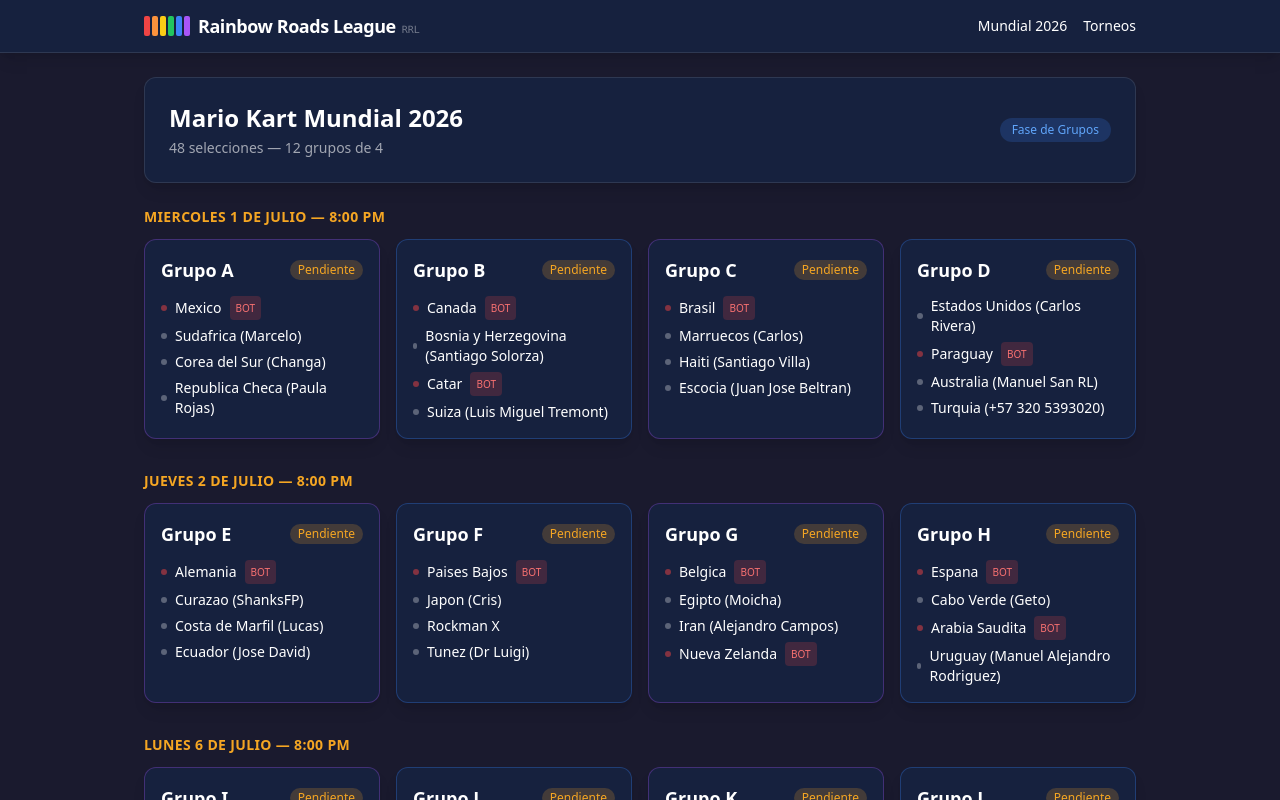
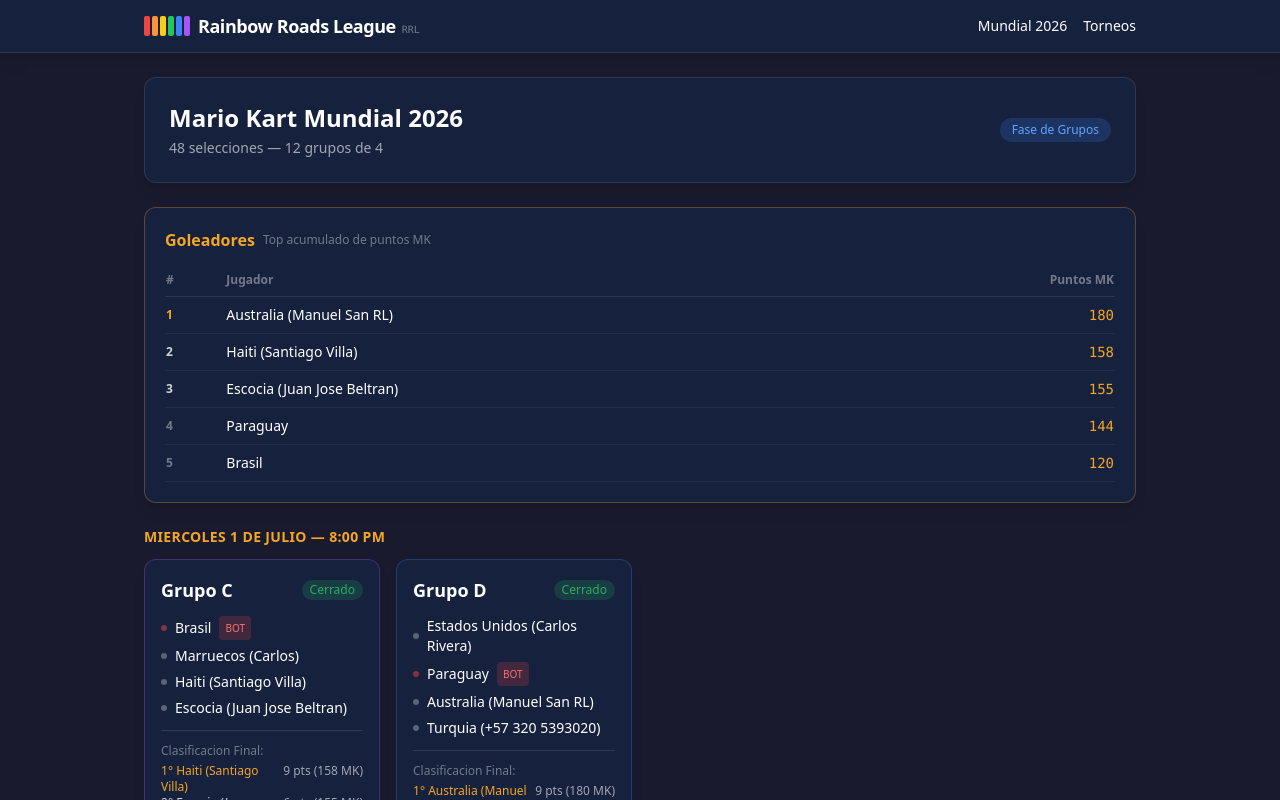
Before and after one commit to N00A/RRL-Vercel, a Next.js app: page /mundial in a window 1280 px wide. Shown: the top 800 px of the page. Built offline with nearby package versions, Linux system fonts and the light colour scheme.

Commit message:
feat: se agregan datos de jornada de mundial y se agrega lista de goeladores

```diff
--- a/app/api/tournament/route.ts
+++ b/app/api/tournament/route.ts
@@ -1,10 +1,12 @@
 import { NextResponse } from "next/server";
 import { readTournament } from "@/lib/tournament-storage";
+import { computeTopScorers } from "@/lib/tournament-scoring";
 
 export async function GET() {
   try {
     const state = await readTournament();
-    return NextResponse.json(state);
+    const topScorers = computeTopScorers(state);
+    return NextResponse.json({ ...state, topScorers });
   } catch {
     return NextResponse.json(
       { error: "Failed to read tournament state" },
--- a/app/mundial/page.tsx
+++ b/app/mundial/page.tsx
@@ -2,6 +2,8 @@
 
 import { useState, useEffect } from "react";
 import type { TournamentState, GroupStage, EliminationRoom } from "@/types/tournament";
+
+type TopScorer = { playerId: string; totalMkPoints: number };
 
 const PHASE_LABELS: Record<string, string> = {
   GROUPS: "Fase de Grupos",
@@ -36,6 +38,7 @@
 
 export default function MundialPage() {
   const [state, setState] = useState<TournamentState | null>(null);
+  const [topScorers, setTopScorers] = useState<TopScorer[]>([]);
   const [loading, setLoading] = useState(true);
   const [error, setError] = useState<string | null>(null);
 
@@ -47,6 +50,7 @@
       })
       .then((data) => {
         setState(data);
+        setTopScorers(data.topScorers ?? []);
         setLoading(false);
       })
       .catch((e) => {
@@ -83,6 +87,12 @@
         )}
       </div>
 
+      {topScorers.length > 0 && (
+        <div className="mb-6">
+          <GoleadoresView scorers={topScorers} players={state.players} />
+        </div>
+      )}
+
       {state.phase === "GROUPS" && (
         <>
           <GroupsView groups={state.groups} />
@@ -97,19 +107,33 @@
 }
 
 function GroupsView({ groups }: { groups: GroupStage[] }) {
-  const jornadas = [
-    { label: "Miercoles 1 de Julio — 8:00 PM", grupos: groups.filter(g => ["A","B","C","D"].includes(g.groupId)) },
-    { label: "Jueves 2 de Julio — 8:00 PM", grupos: groups.filter(g => ["E","F","G","H"].includes(g.groupId)) },
-    { label: "Lunes 6 de Julio — 8:00 PM", grupos: groups.filter(g => ["I","J","K","L"].includes(g.groupId)) },
-  ];
+  const grouped = new Map<string, GroupStage[]>();
+  for (const g of groups) {
+    const key = g.date;
+    if (!grouped.has(key)) grouped.set(key, []);
+    grouped.get(key)!.push(g);
+  }
+
+  const dateLabels: Record<string, string> = {
+    "2026-07-01T20:00:00": "Miercoles 1 de Julio — 8:00 PM",
+    "2026-07-02T20:00:00": "Jueves 2 de Julio — 8:00 PM",
+    "2026-07-08T20:00:00": "Miercoles 8 de Julio — 8:00 PM",
+  };
+  const postponedDates = new Set(["2026-07-08T20:00:00"]);
 
   return (
     <div className="space-y-8">
-      {jornadas.map((j) => (
-        <div key={j.label}>
-          <h3 className="text-sm font-semibold text-dorado mb-3 uppercase tracking-wide">{j.label}</h3>
+      {[...grouped.entries()]
+        .sort(([a], [b]) => a.localeCompare(b))
+        .map(([date, grupos]) => {
+          const isPostponed = postponedDates.has(date);
+          return (
+        <div key={date}>
+          <h3 className="text-sm font-semibold text-dorado mb-3 uppercase tracking-wide">
+            {dateLabels[date] ?? formatFecha(date)}
+          </h3>
           <div className="grid grid-cols-1 md:grid-cols-2 lg:grid-cols-4 gap-4">
-            {j.grupos.map((group) => {
+            {grupos.map((group) => {
               const closed = !!group.finalRanking;
               const color = group.groupId.charCodeAt(0) % 2 === 0 ? "border-blue-500/30" : "border-purple-500/30";
               return (
@@ -150,7 +174,8 @@
             })}
           </div>
         </div>
-      ))}
+      );
+      })}
     </div>
   );
 }
@@ -301,3 +326,40 @@
     </div>
   );
 }
+
+function GoleadoresView({ scorers, players }: { scorers: TopScorer[]; players: TournamentState["players"] }) {
+  const top10 = scorers.slice(0, 5);
+  return (
+    <div className="bg-navy-light rounded-xl shadow-lg border border-dorado/30 p-5">
+      <h3 className="font-semibold mb-3 flex items-center gap-2">
+        <span className="text-dorado">Goleadores</span>
+        <span className="text-xs text-white/40 font-normal">Top acumulado de puntos MK</span>
+      </h3>
+      <div className="overflow-x-auto">
+        <table className="w-full text-sm">
+          <thead>
+            <tr className="text-white/40 text-xs border-b border-white/10">
+              <th className="text-left py-2 pr-2">#</th>
+              <th className="text-left py-2 pr-2">Jugador</th>
+              <th className="text-right py-2">Puntos MK</th>
+            </tr>
+          </thead>
+          <tbody>
+            {top10.map((s, i) => {
+              const p = players.find(pl => pl.id === s.playerId);
+              return (
+                <tr key={s.playerId} className="border-b border-white/5 hover:bg-white/5">
+                  <td className={`py-2 pr-2 font-bold text-xs ${i === 0 ? "text-dorado" : i < 3 ? "text-white/80" : "text-white/40"}`}>
+                    {i + 1}
+                  </td>
+                  <td className="py-2 pr-2 break-words">{p ? p.name.replace(" (BOT)", "") : s.playerId}</td>
+                  <td className="py-2 text-right font-mono text-dorado">{s.totalMkPoints}</td>
+                </tr>
+              );
+            })}
+          </tbody>
+        </table>
+      </div>
+    </div>
+  );
+}
--- a/data/tournament.json
+++ b/data/tournament.json
@@ -31,7 +31,7 @@
       ],
       "races": [],
       "penalties": [],
-      "date": "2026-07-01T20:00:00"
+      "date": "2026-07-08T20:00:00"
     },
     {
       "groupId": "B",
@@ -63,7 +63,7 @@
       ],
       "races": [],
       "penalties": [],
-      "date": "2026-07-01T20:00:00"
+      "date": "2026-07-08T20:00:00"
     },
     {
       "groupId": "C",
@@ -95,6 +95,12 @@
       ],
       "races": [],
       "penalties": [],
+      "finalRanking": [
+        { "playerId": "haiti", "position": 1, "totalMkPoints": 158, "groupPoints": 9 },
+        { "playerId": "escocia", "position": 2, "totalMkPoints": 155, "groupPoints": 6 },
+        { "playerId": "brasil", "position": 3, "totalMkPoints": 120, "groupPoints": 3 },
+        { "playerId": "marruecos", "position": 4, "totalMkPoints": 0, "groupPoints": 0 }
+      ],
       "date": "2026-07-01T20:00:00"
     },
     {
@@ -127,6 +133,12 @@
       ],
       "races": [],
       "penalties": [],
+      "finalRanking": [
+        { "playerId": "australia", "position": 1, "totalMkPoints": 180, "groupPoints": 9 },
+        { "playerId": "paraguay", "position": 2, "totalMkPoints": 144, "groupPoints": 6 },
+        { "playerId": "usa", "position": 3, "totalMkPoints": 0, "groupPoints": 0 },
+        { "playerId": "turquia", "position": 4, "totalMkPoints": 0, "groupPoints": 0 }
+      ],
       "date": "2026-07-01T20:00:00"
     },
     {
@@ -178,7 +190,7 @@
         },
         {
           "id": "suecia",
-          "name": "Rockman X",
+          "name": "Suecia (Rockman X)",
           "groupId": "F",
           "botCount": 2
         },
--- a/lib/tournament-scoring.ts
+++ b/lib/tournament-scoring.ts
@@ -132,6 +132,43 @@
   return { winners, eliminated, podium };
 }
 
+export function computeTopScorers(state: TournamentState): { playerId: string; totalMkPoints: number }[] {
+  const totals = new Map<string, number>();
+
+  for (const group of state.groups) {
+    if (group.finalRanking && group.races.length === 0) {
+      for (const r of group.finalRanking) {
+        const current = totals.get(r.playerId) ?? 0;
+        totals.set(r.playerId, current + r.totalMkPoints);
+      }
+    }
+    for (const race of group.races) {
+      for (const pos of race.positions) {
+        if (pos.lateEntry) continue;
+        const current = totals.get(pos.playerId) ?? 0;
+        totals.set(pos.playerId, current + pos.mkPoints);
+      }
+    }
+    const penalties = group.penalties ?? [];
+    for (const p of penalties) {
+      const current = totals.get(p.playerId) ?? 0;
+      totals.set(p.playerId, current + p.amount);
+    }
+  }
+
+  for (const room of state.eliminationRooms) {
+    const penalties = room.penalties ?? [];
+    for (const p of penalties) {
+      const current = totals.get(p.playerId) ?? 0;
+      totals.set(p.playerId, current + p.amount);
+    }
+  }
+
+  return [...totals.entries()]
+    .map(([playerId, totalMkPoints]) => ({ playerId, totalMkPoints }))
+    .sort((a, b) => b.totalMkPoints - a.totalMkPoints);
+}
+
 export function applyRepickPenalty(
   state: TournamentState,
   playerId: string,
```
